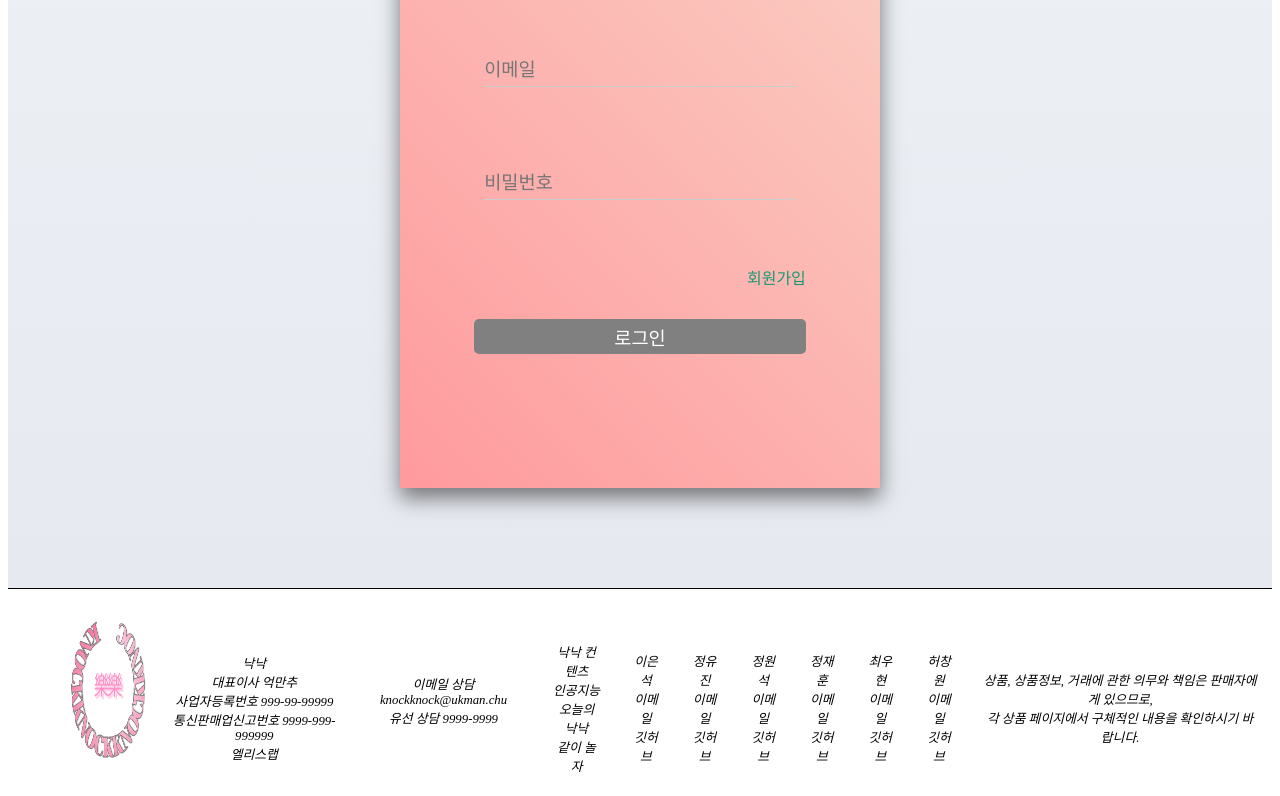
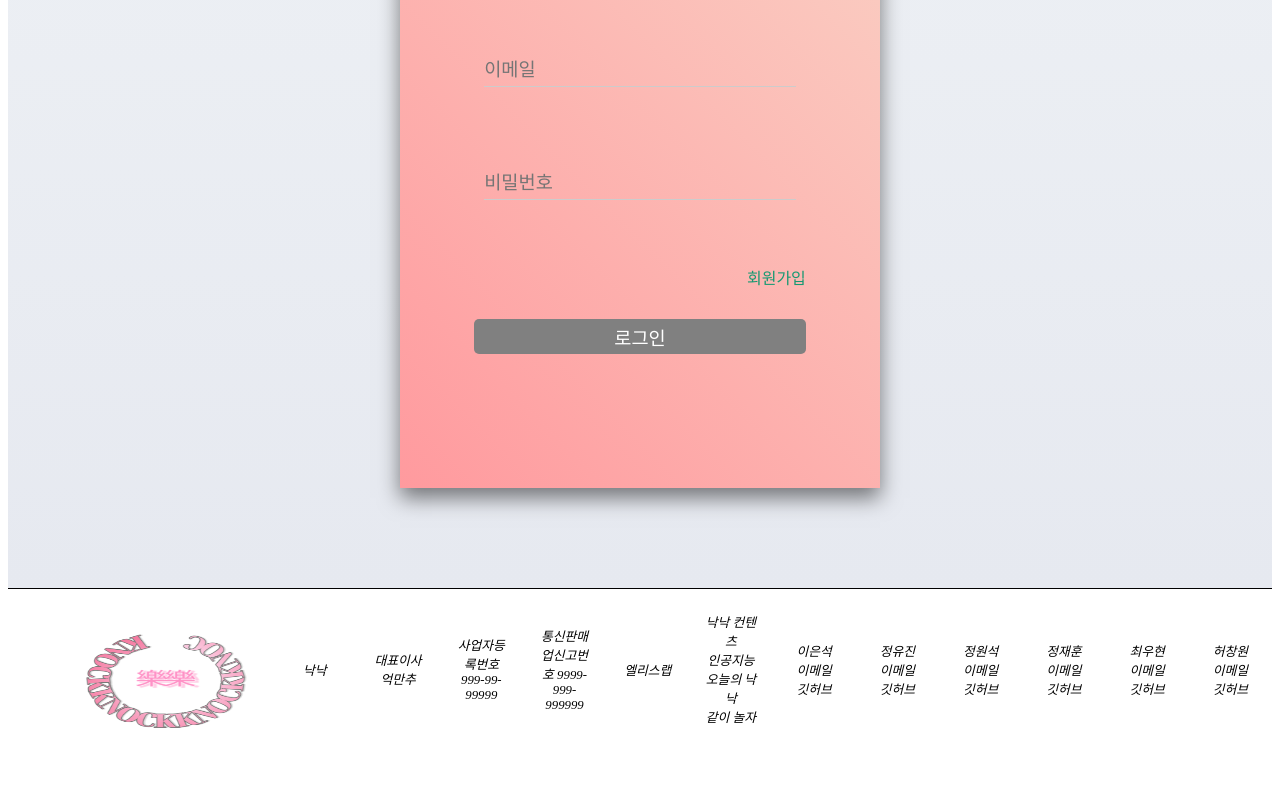
Before and after one commit to jeong1suk/KNOCKKNOCK, a React (Vite) app: page /login in a window 1280 px wide. Shown: the part 260-1056 px from the top of the page. After the commit the page ends 1017 px from the top, so only its background shows below. Built offline with nearby package versions, Linux system fonts and the light colour scheme; no server answers.

Commit message:
Feat: 푸터 반응형, 880px이하에선 안보이게 설정

```diff
--- a/src/components/sections/Footer.jsx
+++ b/src/components/sections/Footer.jsx
@@ -2,7 +2,6 @@ import styled from "styled-components";
 
 const FooterWrapper = styled.footer`
   background-color: #fff;
-  padding-top: 10px;
   color: white;
   font-size: 0.8em;
   text-align: center;
@@ -10,9 +9,15 @@ const FooterWrapper = styled.footer`
   bottom: 0;
   left: 0;
   width: 100%;
+  height: 20vh;
   display: flex;
   justify-content: space-between;
   border-top: 1px solid black;
+  @media (max-width: 880px) {
+    /* 화면 너비가 768px 이하일 때 폰트 크기 조정 */
+
+    display: none;
+  }
 `;
 
 const FooterContent = styled.div`
@@ -36,14 +41,16 @@ const FooterContent = styled.div`
 //   margin-bottom: 20px; /* 추가: 내용과 하단 간격 설정 */
 // `;
 
-const FooterText = styled.p`
+const FooterText = styled.div`
+  display: flex;
+  flex-direction: column; /*변경: 내용을 세로로 정렬*/
   font-style: italic;
   text-align: center;
   color: #000;
   font-size: 0.8rem;
-  padding-top: 30px;
-  margin-left: 15px;
-  margin-right: 15px;
+  /* padding-top: 1rem; */
+  margin-left: 1rem;
+  margin-right: 1rem;
 `;
 
 const FooterLink = styled.a`
@@ -57,32 +64,21 @@ const Footer = () => {
       <img
         src={"006.png"}
         style={{
-          width: "100px",
+          width: "20%",
+          height: "130px",
+          marginTop: "30px",
           marginLeft: "50px",
-          maxWidth: "50%",
-          maxHeight: "50%",
+          // maxWidth: "50%",
+          // maxHeight: "50%",
         }}
       />
+      <FooterContent>
+        <FooterText>낙낙</FooterText>
+        <FooterText>대표이사 억만추</FooterText>
+        <FooterText>사업자등록번호 999-99-99999</FooterText>
+        <FooterText>통신판매업신고번호 9999-999-999999</FooterText>
+        <FooterText>엘리스랩</FooterText>
 
-      <FooterContent>
-        <FooterText>
-          낙낙
-          <br />
-          대표이사 억만추
-          <br />
-          사업자등록번호 999-99-99999
-          <br />
-          통신판매업신고번호 9999-999-999999
-          <br />
-          엘리스랩
-        </FooterText>
-        <FooterText>
-          이메일 상담 knockknock@ukman.chu
-          <br />
-          유선 상담 9999-9999
-          <br />
-          <FooterLink>© UkManChu Co., Ltd.</FooterLink>
-        </FooterText>
         <FooterText>
           낙낙 컨텐츠
           <br />
@@ -134,11 +130,6 @@ const Footer = () => {
           <br />
           깃허브
         </FooterText>
-
-        <FooterText>
-          상품, 상품정보, 거래에 관한 의무와 책임은 판매자에게 있으므로, <br />{" "}
-          각 상품 페이지에서 구체적인 내용을 확인하시기 바랍니다.
-        </FooterText>
       </FooterContent>
     </FooterWrapper>
   );
```
